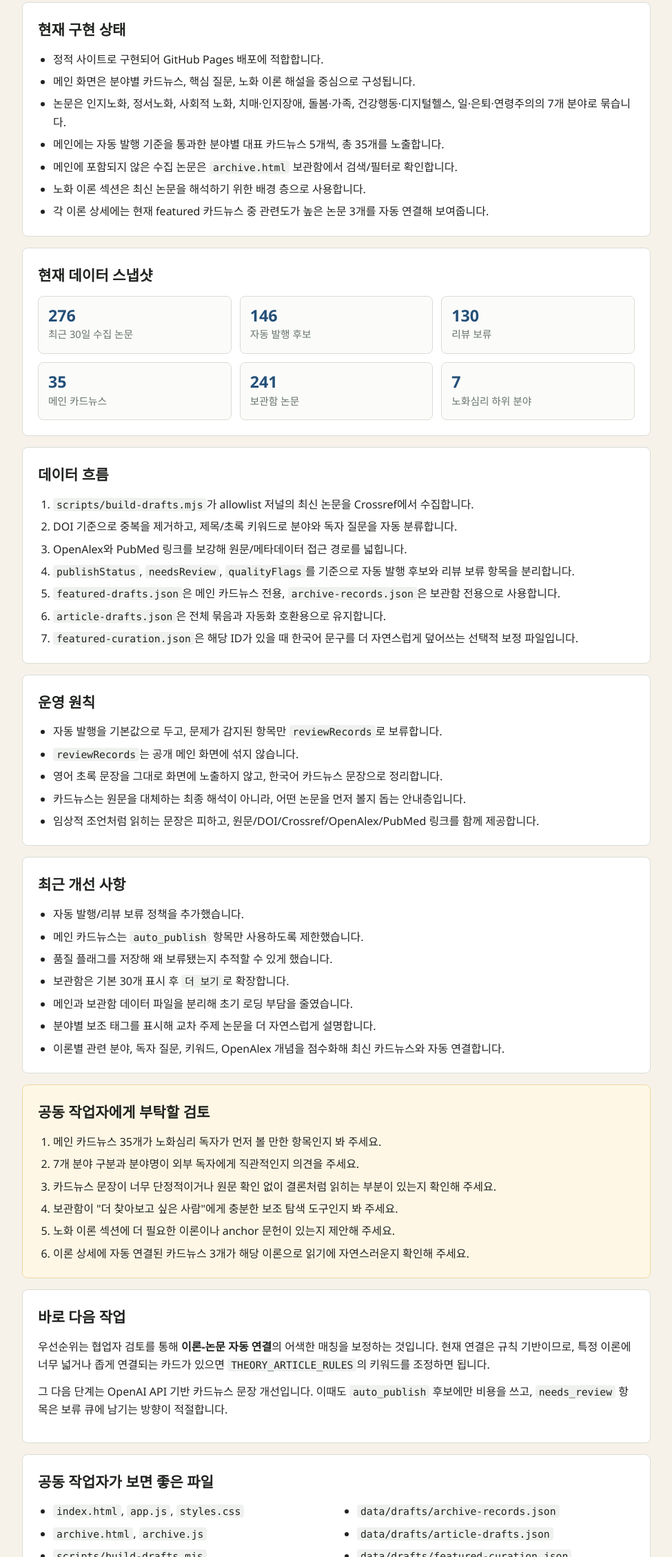
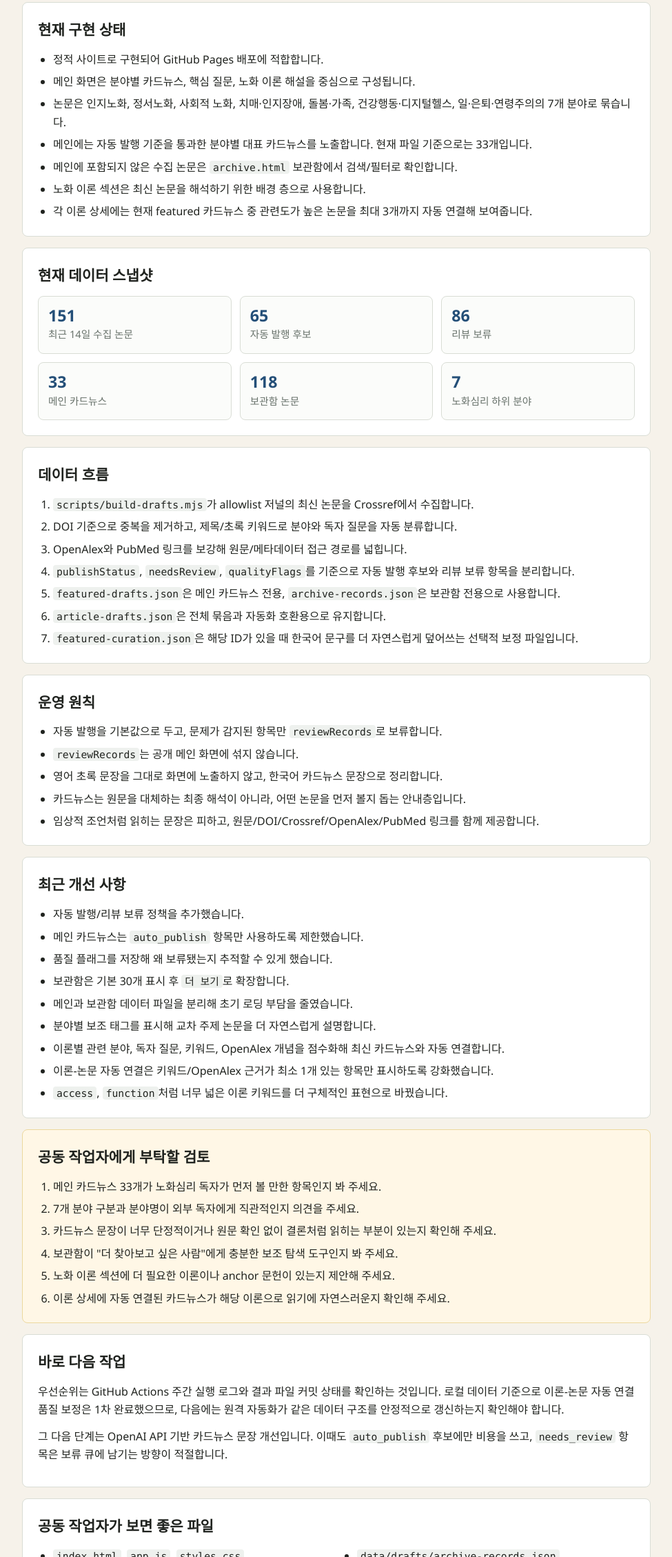
Before and after one commit to LeeSCacp/PaperRev, a plain HTML site: page COLLABORATOR_BRIEF.html in a window 1280 px wide. Shown: the part 519-2776 px from the top of the page at 69% size, without its empty margins (152-1127 px from the left). Drawn offline with Linux system fonts and the light colour scheme.

Commit message:
Improve theory article matching quality

```diff
--- a/COLLABORATOR_BRIEF.html
+++ b/COLLABORATOR_BRIEF.html
@@ -183,21 +183,21 @@
           <li>정적 사이트로 구현되어 GitHub Pages 배포에 적합합니다.</li>
           <li>메인 화면은 분야별 카드뉴스, 핵심 질문, 노화 이론 해설을 중심으로 구성됩니다.</li>
           <li>논문은 인지노화, 정서노화, 사회적 노화, 치매·인지장애, 돌봄·가족, 건강행동·디지털헬스, 일·은퇴·연령주의의 7개 분야로 묶습니다.</li>
-          <li>메인에는 자동 발행 기준을 통과한 분야별 대표 카드뉴스 5개씩, 총 35개를 노출합니다.</li>
+          <li>메인에는 자동 발행 기준을 통과한 분야별 대표 카드뉴스를 노출합니다. 현재 파일 기준으로는 33개입니다.</li>
           <li>메인에 포함되지 않은 수집 논문은 <code>archive.html</code> 보관함에서 검색/필터로 확인합니다.</li>
           <li>노화 이론 섹션은 최신 논문을 해석하기 위한 배경 층으로 사용합니다.</li>
-          <li>각 이론 상세에는 현재 featured 카드뉴스 중 관련도가 높은 논문 3개를 자동 연결해 보여줍니다.</li>
+          <li>각 이론 상세에는 현재 featured 카드뉴스 중 관련도가 높은 논문을 최대 3개까지 자동 연결해 보여줍니다.</li>
         </ul>
       </section>
 
       <section>
         <h2>현재 데이터 스냅샷</h2>
         <div class="stats">
-          <div class="stat"><strong>276</strong><span>최근 30일 수집 논문</span></div>
-          <div class="stat"><strong>146</strong><span>자동 발행 후보</span></div>
-          <div class="stat"><strong>130</strong><span>리뷰 보류</span></div>
-          <div class="stat"><strong>35</strong><span>메인 카드뉴스</span></div>
-          <div class="stat"><strong>241</strong><span>보관함 논문</span></div>
+          <div class="stat"><strong>151</strong><span>최근 14일 수집 논문</span></div>
+          <div class="stat"><strong>65</strong><span>자동 발행 후보</span></div>
+          <div class="stat"><strong>86</strong><span>리뷰 보류</span></div>
+          <div class="stat"><strong>33</strong><span>메인 카드뉴스</span></div>
+          <div class="stat"><strong>118</strong><span>보관함 논문</span></div>
           <div class="stat"><strong>7</strong><span>노화심리 하위 분야</span></div>
         </div>
       </section>
@@ -236,27 +236,28 @@
           <li>메인과 보관함 데이터 파일을 분리해 초기 로딩 부담을 줄였습니다.</li>
           <li>분야별 보조 태그를 표시해 교차 주제 논문을 더 자연스럽게 설명합니다.</li>
           <li>이론별 관련 분야, 독자 질문, 키워드, OpenAlex 개념을 점수화해 최신 카드뉴스와 자동 연결합니다.</li>
+          <li>이론-논문 자동 연결은 키워드/OpenAlex 근거가 최소 1개 있는 항목만 표시하도록 강화했습니다.</li>
+          <li><code>access</code>, <code>function</code>처럼 너무 넓은 이론 키워드를 더 구체적인 표현으로 바꿨습니다.</li>
         </ul>
       </section>
 
       <section class="callout">
         <h2>공동 작업자에게 부탁할 검토</h2>
         <ol>
-          <li>메인 카드뉴스 35개가 노화심리 독자가 먼저 볼 만한 항목인지 봐 주세요.</li>
+          <li>메인 카드뉴스 33개가 노화심리 독자가 먼저 볼 만한 항목인지 봐 주세요.</li>
           <li>7개 분야 구분과 분야명이 외부 독자에게 직관적인지 의견을 주세요.</li>
           <li>카드뉴스 문장이 너무 단정적이거나 원문 확인 없이 결론처럼 읽히는 부분이 있는지 확인해 주세요.</li>
           <li>보관함이 "더 찾아보고 싶은 사람"에게 충분한 보조 탐색 도구인지 봐 주세요.</li>
           <li>노화 이론 섹션에 더 필요한 이론이나 anchor 문헌이 있는지 제안해 주세요.</li>
-          <li>이론 상세에 자동 연결된 카드뉴스 3개가 해당 이론으로 읽기에 자연스러운지 확인해 주세요.</li>
+          <li>이론 상세에 자동 연결된 카드뉴스가 해당 이론으로 읽기에 자연스러운지 확인해 주세요.</li>
         </ol>
       </section>
 
       <section>
         <h2>바로 다음 작업</h2>
         <p>
-          우선순위는 협업자 검토를 통해 <strong>이론-논문 자동 연결</strong>의 어색한 매칭을 보정하는 것입니다.
-          현재 연결은 규칙 기반이므로, 특정 이론에 너무 넓거나 좁게 연결되는 카드가 있으면
-          <code>THEORY_ARTICLE_RULES</code>의 키워드를 조정하면 됩니다.
+          우선순위는 GitHub Actions 주간 실행 로그와 결과 파일 커밋 상태를 확인하는 것입니다.
+          로컬 데이터 기준으로 이론-논문 자동 연결 품질 보정은 1차 완료했으므로, 다음에는 원격 자동화가 같은 데이터 구조를 안정적으로 갱신하는지 확인해야 합니다.
         </p>
         <p>
           그 다음 단계는 OpenAI API 기반 카드뉴스 문장 개선입니다. 이때도 <code>auto_publish</code> 후보에만 비용을
--- a/data/theories.json
+++ b/data/theories.json
@@ -85,7 +85,7 @@
     "whyItMatters": "노년기 정신건강, 돌봄 접근성, 디지털 격차, 연령주의 연구의 구조적 배경을 설명합니다.",
     "relatedTopicIds": ["social-aging", "digital-health-behavior", "work-retirement-ageism"],
     "relatedQuestionIds": ["how-does-society-define-old-age", "can-digital-health-help", "can-ageism-change"],
-    "keywords": ["inequality", "disadvantage", "digital divide", "access"]
+    "keywords": ["inequality", "disadvantage", "digital divide", "digital exclusion", "care access"]
   },
   {
     "id": "successful-aging-model",
@@ -96,7 +96,7 @@
     "whyItMatters": "건강행동, 활동 참여, 웰빙 지표 논문을 읽을 때 널리 쓰이는 기준이지만, 규범성과 배제 가능성도 함께 검토해야 합니다.",
     "relatedTopicIds": ["digital-health-behavior", "cognitive-aging", "emotional-aging"],
     "relatedQuestionIds": ["can-digital-health-help", "does-memory-always-decline", "what-supports-mental-health"],
-    "keywords": ["successful aging", "function", "engagement", "health behavior"]
+    "keywords": ["successful aging", "physical function", "physical functioning", "engagement", "health behavior"]
   },
   {
     "id": "ageism-stereotype-embodiment",
```
Also changed, not shown: app.js (+8 -5 lines), index.html (+1 -1 lines), 3 other files.
